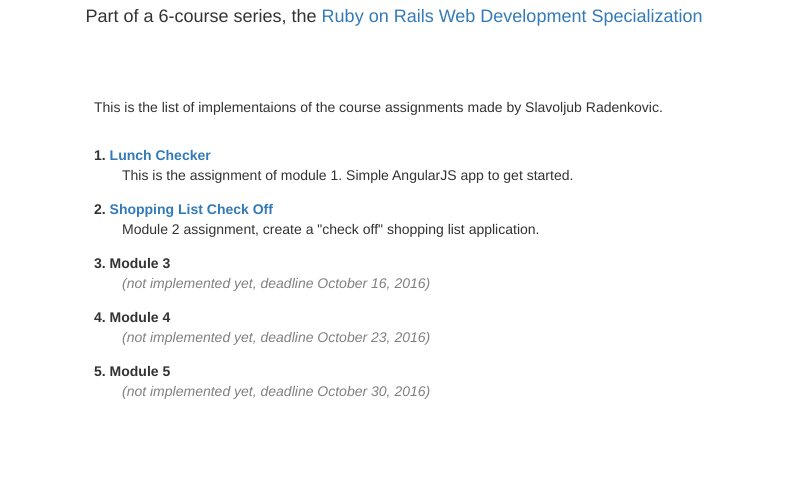
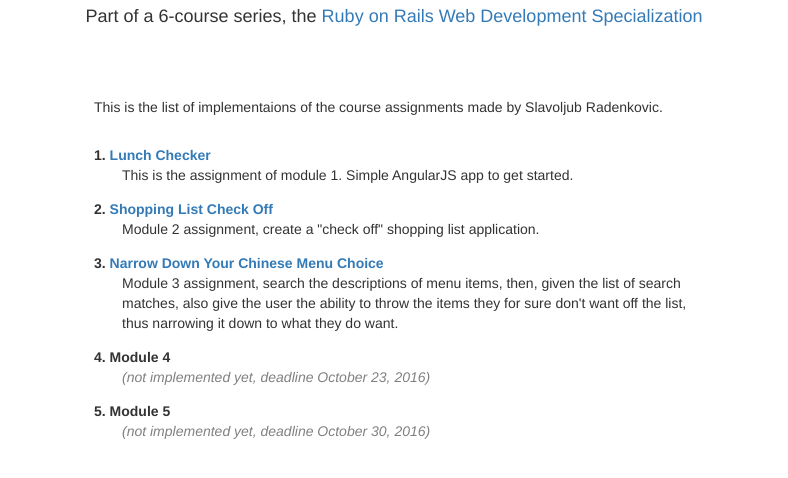
Before and after one commit to slavlet/jhu-spa, a plain HTML site: page docs/index.html in a window 1280 px wide. Shown: the part 92-570 px from the top of the page, without its empty margins (246-1034 px from the left). Drawn offline with Linux system fonts and the light colour scheme.

Commit message:
short desc of module 3 assignment

```diff
--- a/docs/index.html
+++ b/docs/index.html
@@ -26,8 +26,11 @@
         <dd>This is the assignment of module 1. Simple AngularJS app to get started.</dd>
         <dt>2. <a href="assignment2/">Shopping List Check Off</a></dt>
         <dd>Module 2 assignment, create a "check off" shopping list application.</dd>
-        <dt>3. Module 3</dt>
-        <dd><i>(not implemented yet, deadline October 16, 2016)</i></dd>
+        <dt>3. <a href="assignment3/">Narrow Down Your Chinese Menu Choice</a></dt>
+        <dd>Module 3 assignment, search the descriptions of menu items, then,
+          given the list of search matches, also give the user the ability
+          to throw the items they for sure don't want off the list,
+          thus narrowing it down to what they do want.</dd>
         <dt>4. Module 4</dt>
         <dd><i>(not implemented yet, deadline October 23, 2016)</i></dd>
         <dt>5. Module 5</dt>
```
